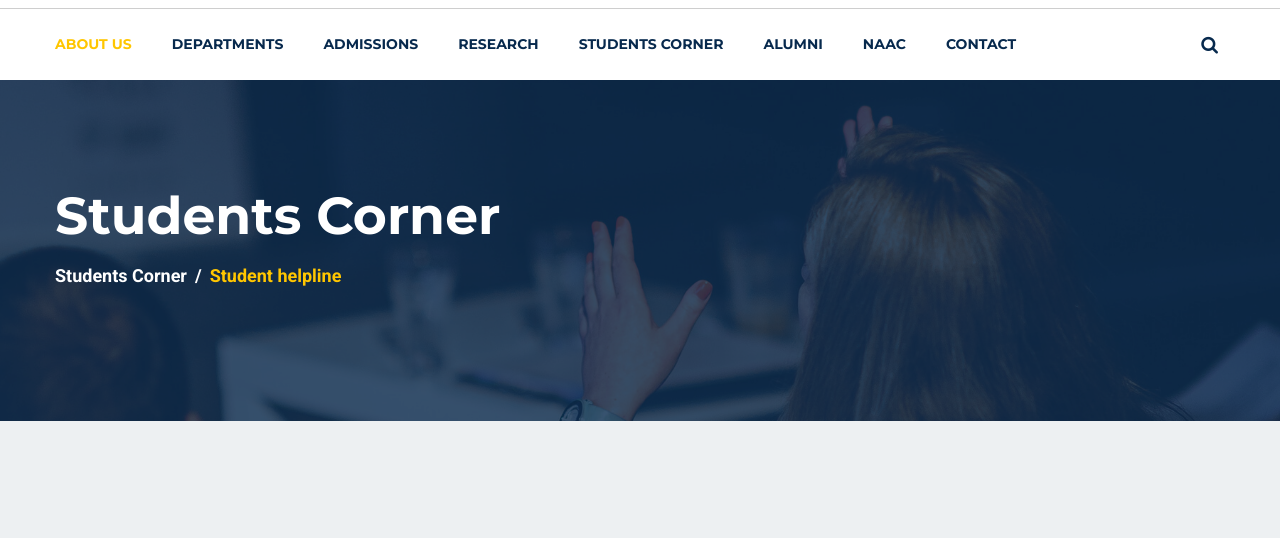
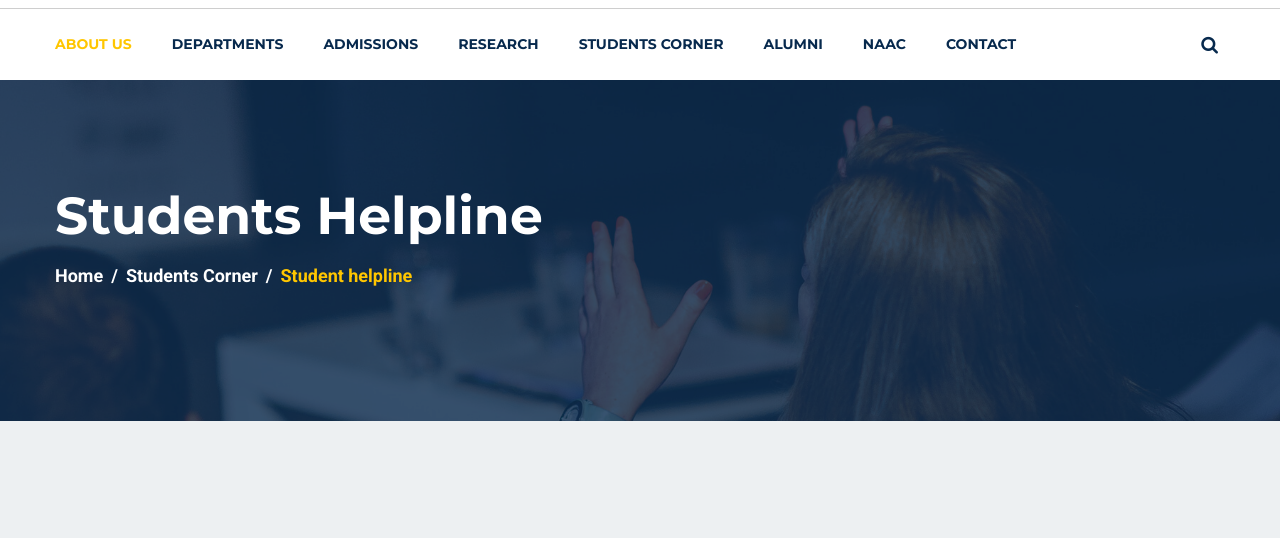
Before and after one commit to toufik1303/medical_clg, a plain HTML site: page helpline.html in a window 1280 px wide. Shown: the part 200-738 px from the top of the page. Drawn offline with Linux system fonts and the light colour scheme; some packages are replaced by stand-ins of ours.

Commit message:
Update helpline.html

```diff
--- a/helpline.html
+++ b/helpline.html
@@ -250,9 +250,10 @@
             <div class="row">
                 <div class="col-lg-12">
                     <div class="page-banner-cont">
-                        <h2>Students Corner</h2>
+                        <h2>Students Helpline</h2>
                         <nav aria-label="breadcrumb">
                             <ol class="breadcrumb">
+                                <li class="breadcrumb-item"><a href="index.html">Home</a></li>
                                 <li class="breadcrumb-item"><a href="#">Students Corner</a></li>
                                 <li class="breadcrumb-item active" aria-current="page">Student helpline</li>
                             </ol>
```
